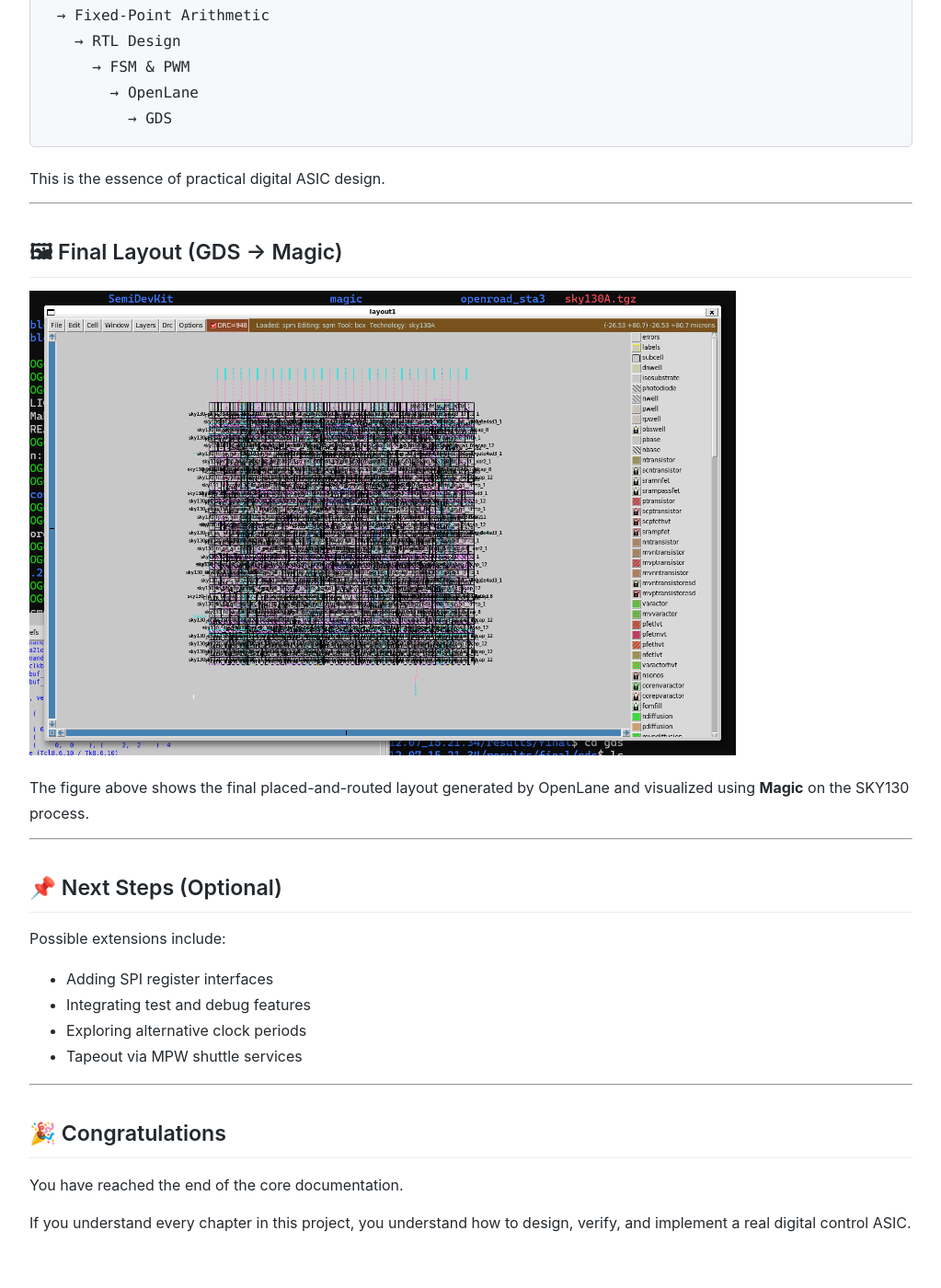
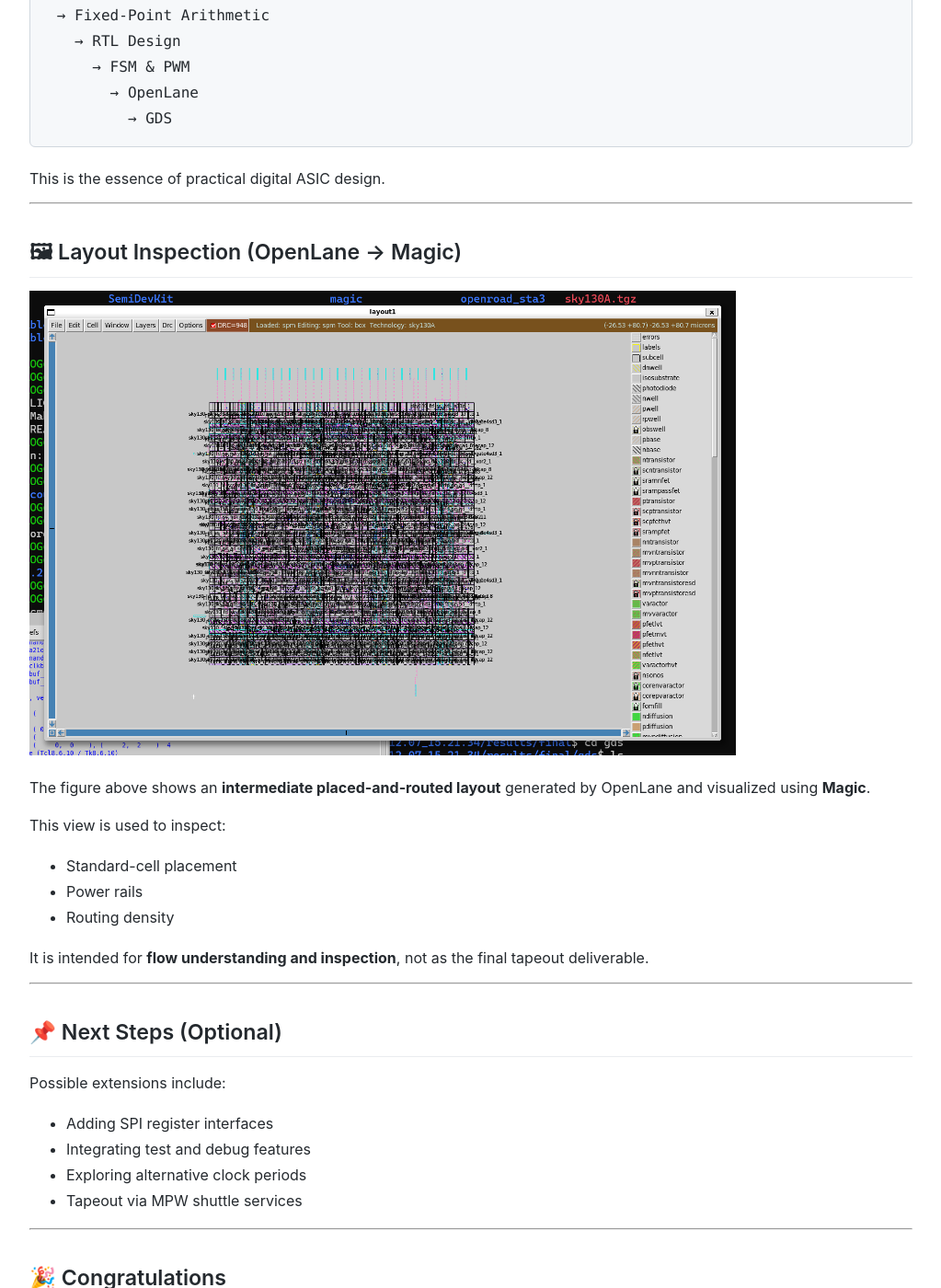
Before and after one commit to Samizo-AITL/vi-control-asic-sky130, a Jekyll site: the page built from docs/05_openlane_flow.md, in a window 1280 px wide and 1400 px high, scrolled down 5016 px. Shown: the whole window at 92% size, without its empty margins (128-1151 px from the left). Built offline with Jekyll 4.4.1, drawn with Linux system fonts in a browser that asks for light colours.

Commit message:
Update 05_openlane_flow.md

```diff
--- a/docs/05_openlane_flow.md
+++ b/docs/05_openlane_flow.md
@@ -217,17 +217,25 @@ This is the essence of practical digital ASIC design.
 
 ---
 
-## 🖼 Final Layout (GDS → Magic)
+## 🖼 Layout Inspection (OpenLane → Magic)
 
 <img
   src="https://samizo-aitl.github.io/vi-control-asic-sky130/docs/assets/images/openlane/spm_layout_overview.png"
-  alt="OpenLane final layout overview"
+  alt="OpenLane layout inspection view"
   style="width:80%;"
 />
 
-The figure above shows the final placed-and-routed layout
-generated by OpenLane and visualized using **Magic**
-on the SKY130 process.
+The figure above shows an **intermediate placed-and-routed layout**
+generated by OpenLane and visualized using **Magic**.
+
+This view is used to inspect:
+
+- Standard-cell placement
+- Power rails
+- Routing density
+
+It is intended for **flow understanding and inspection**,
+not as the final tapeout deliverable.
 
 ---
 
```
